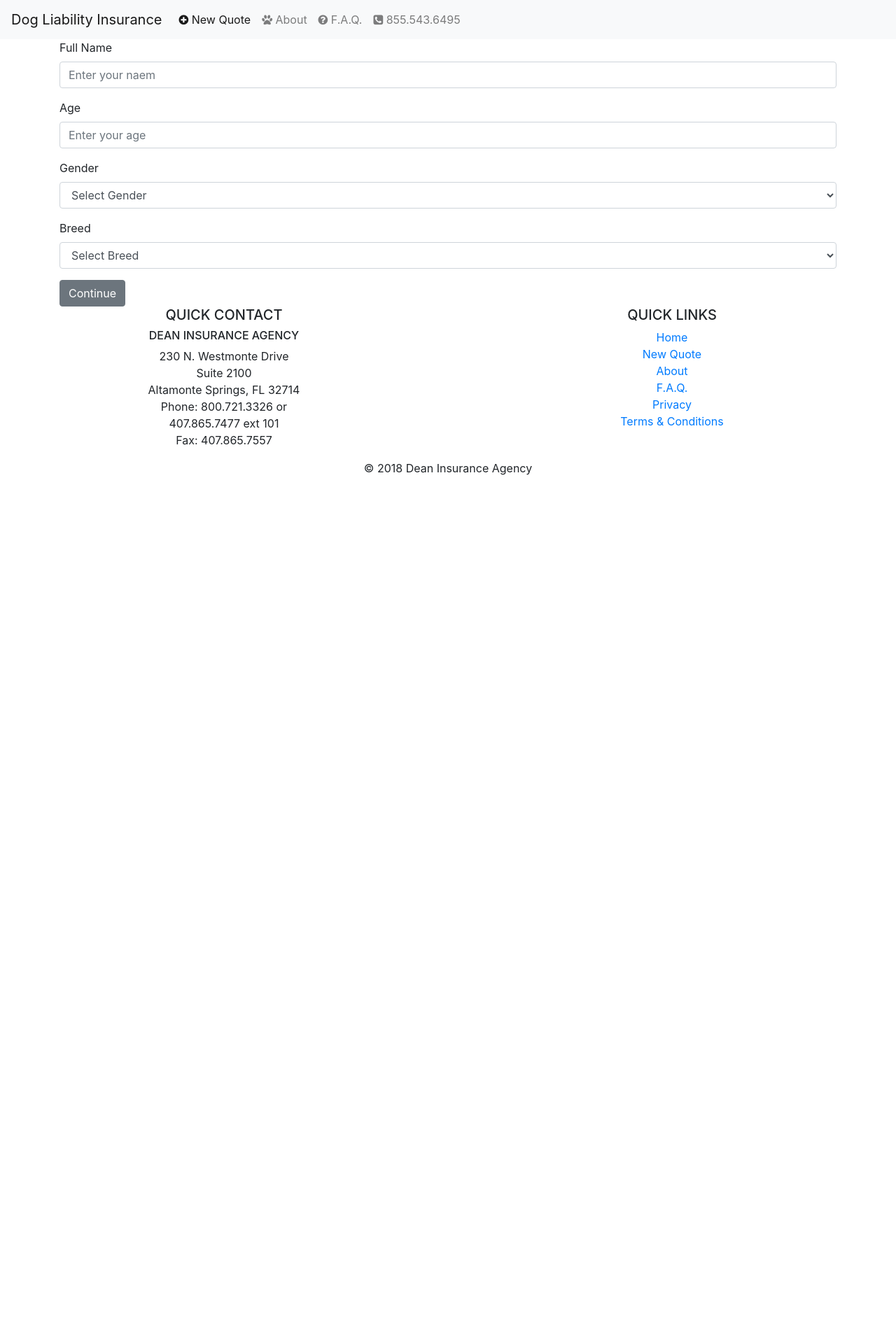
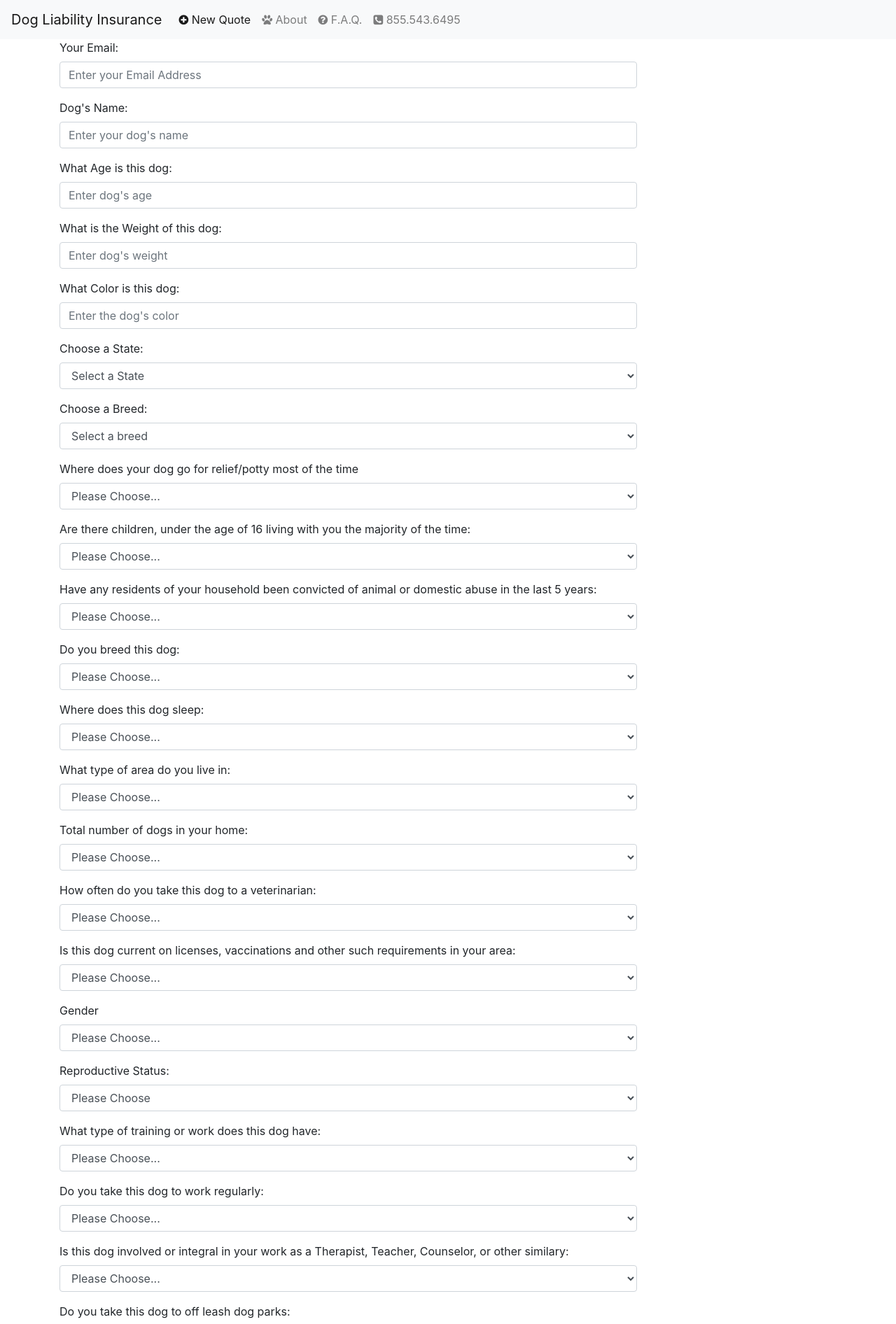
Before and after one commit to jmanock/BiteDog, a React (Create React App) app: page /Quote in a window 1280 px wide. Shown: the top 1892 px of the page at 70% size. Before the commit the page ends 800 px from the top, so only its background shows below. Built offline with nearby package versions, Linux system fonts and the light colour scheme.

Commit message:
form setup done

```diff
--- a/src/Components/PageComponents/Form.jsx
+++ b/src/Components/PageComponents/Form.jsx
@@ -10,16 +10,37 @@ class FormPage extends Component{
     super(props);
     this.state = {
       newUser:{
-        name:'',
+        email:'',
+        dogsName:'',
         age:'',
+        weight:'',
+        color:'',
+        bathroom:'',
+        breed:'',
+        state:'',
+        children:'',
+        abuse:'',
+        doesBreed:'',
+        area:'',
+        sleep:'',
+        dogsInHome:'',
+        adopted:'',
+        deployed:'',
+        animalServices:'',
+        animalInjury:'',
+        humanInjury:'',
+        dogParks:'',
+        integral:'',
+        work:'',
+        training:'',
+        reproductive:'',
         gender:'',
-        skills:[],
-        breed:'',
-        about:''
+        vaccinations:'',
+        veterinarian:''
       },
-      genderOptions:States,
+      stateOptions:States,
       breedOptions:Breeds,
-      skillOptions:['Programing', 'Sex', 'Stealing']
+      ynOptions:['Yes', 'No']
     }
     this.handleFullName = this.handleFullName.bind(this);
     this.handleAge = this.handleAge.bind(this);
@@ -46,11 +67,67 @@ class FormPage extends Component{
     return(
       <div className='container'>
         <form>
-          <Input type={'text'} title={'Full Name'} name={'name'} value={this.state.newUser.name} placeholder={'Enter your naem'} handleChange={this.handleInput} />
-          <Input type={'number'} title={'Age'} value={this.state.newUser.age} placeholder={'Enter your age'} handleChange={this.handleAge} />
-          <Select title={'Gender'} name={'gender'} options={this.state.genderOptions} value={this.state.newUser.gender} placeholder={'Select Gender'} handleChange={this.handleInput} />
-          <Select title={'Breed'} name={'breed'} options={this.state.breedOptions} value={this.state.newUser.breed} placeholder={'Select Breed'} handleChange={this.handleInput} />
-          <Button type={'secondary'} title={'Continue'}/>
+          <div className='row'>
+            <div className='col-sm-9'>
+              <Input type={'text'} title={'Your Email:'} name={'email'} value={this.state.newUser.email} placeholder={'Enter your Email Address'} handleChange={this.handleInput} />
+
+              <Input type={'text'} title={"Dog's Name:"} name={'dogsName'} value={this.state.newUser.dogsName} placeholder={"Enter your dog's name"} handleChange={this.handleInput} />
+
+              <Input type={'number'} title={'What Age is this dog:'} name={'age'} value={this.state.newUser.age} placeholder={"Enter dog's age"} handleChange={this.handleInput} />
+
+              <Input type={'number'} title={'What is the Weight of this dog:'} name={'weight'} value={this.state.newUser.weight} placeholder={"Enter dog's weight"} handleChange={this.handleInput} />
+
+              <Input type={'text'} title={'What Color is this dog:'} name={'color'} value={this.state.newUser.color} placeholder={"Enter the dog's color"} handleChange={this.handleInput} />
+
+              <Select title={'Choose a State:'} name={'state'} options={this.state.stateOptions} placeholder={"Select a State"} value={this.state.newUser.state} handleChange={this.handleInput} />
+
+              <Select title={'Choose a Breed:'} name={'breed'} options={this.state.breedOptions} value={this.state.newUser.breed} placeholder={'Select a breed'} handleChange={this.handleInput} />
+
+              <Select title={'Where does your dog go for relief/potty most of the time'} name={'bathroom'} options={['Inside a completely fenced yard or kennel', 'Underground electric dog containment system', 'Outside loose in unfenced yard', 'Permanently tied/tethered outside','On tie line for 1 hour or less at a time', 'Leash Walked']} value={this.state.newUser.bathroom} placeholder={"Please Choose..."} handleChange={this.handleInput} />
+
+              <Select title={'Are there children, under the age of 16 living with you the majority of the time:'} name={'children'} options={['Yes', 'No', 'Daycare or babysitting service in the home', 'Foster children in the home']} value={this.state.newUser.children} placeholder={'Please Choose...'} handleChange={this.handleInput} />
+
+              <Select title={'Have any residents of your household been convicted of animal or domestic abuse in the last 5 years:'} name={'abuse'} options={this.state.ynOptions} value={this.state.newUser.abuse} placeholder={'Please Choose...'} handleChange={this.handleInput} />
+
+              <Select title={'Do you breed this dog:'} name={'doesBreed'} options={['No', 'Stud only', '1 litter annually', '2 litters annually']} value={this.state.newUser.doesBreed} placeholder={'Please Choose...'} handleChange={this.handleInput} />
+
+              <Select title={'Where does this dog sleep:'} name={'sleep'} options={['Inside home', 'Garage', 'Outside loose in fenced yard', 'Outside without any restraints', 'Permanent outside kennel', 'Tied out']} value={this.state.newUser.sleep} placeholder={'Please Choose...'} handleChange={this.handleInput} />
+
+              <Select title={'What type of area do you live in:'} name={'area'} options={['Country and/or your dog travels with you', 'City, Town, Suburb, Campus']} value={this.state.newUser.area} placeholder={'Please Choose...'} handleChange={this.handleInput} />
+
+              <Select title={'Total number of dogs in your home:'} name={'dogsInHome'} options={['1', '2 to 4', '5 or more']} value={this.state.newUser.dogsInHome} placeholder={'Please Choose...'} handleChange={this.handleInput} />
+
+              <Select title={'How often do you take this dog to a veterinarian:'} name={'veterinarian'} options={['Annually and would treat for illness or injury', 'Only as required by law', 'Never']} value={this.state.newUser.veterinarian} placeholder={'Please Choose...'} handleChange={this.handleInput} />
+
+              <Select title={'Is this dog current on licenses, vaccinations and other such requirements in your area:'} name={'vaccinations'} options={this.state.ynOptions} value={this.state.newUser.vaccinations} placeholder={'Please Choose...'} handleChange={this.handleInput} />
+
+              <Select title={'Gender'} name={'gender'} options={['Male', 'Female']} value={this.state.newUser.gender} placeholder={'Please Choose...'} handleChange={this.handleInput} />
+
+              <Select title={'Reproductive Status:'} name={'reproductive'} options={['Intact', 'Neutered - Male', 'Spayed - Female']} value={this.state.newUser.reproductive} placeholder={'Please Choose'} handleChange={this.handleInput} />
+
+              <Select title={'What type of training or work does this dog have:'} name={'training'} options={['None or basic', 'Intermediate', 'Advanced', 'Therapy Dog', 'Hunting, Gun, Sporting off leash, Farm, Hearding', 'Sled dog racing, Musing for hire, Freighting', 'War or Police service dog, Professionally trained Personal Protection or Professionally Trained Guard Dog']} value={this.state.newUser.training} placeholder={'Please Choose...'} handleChange={this.handleInput} />
+
+              <Select title={'Do you take this dog to work regularly:'} name={'work'} options={this.state.ynOptions} value={this.state.newUser.work} placeholder={'Please Choose...'} handleChange={this.handleInput} />
+
+              <Select title={'Is this dog involved or integral in your work as a Therapist, Teacher, Counselor, or other similary:'} name={'integral'} options={this.state.ynOptions} value={this.state.newUser.integral} placeholder={'Please Choose...'} handleChange={this.handleInput} />
+
+              <Select title={'Do you take this dog to off leash dog parks:'} name={'dogParks'} options={this.state.ynOptions} value={this.state.newUser.dogParks} placeholder={'Please Choose...'} handleChange={this.handleInput} />
+
+              <Select title={'Human Injury:'} name={'humanInjury'} options={['None', 'Injured a child - leaving minor bruising, scratch but no broken skin - one time', 'Injured an adult - leaving minor bruising, scratch but no broken skin - one time', 'Injured a child - breaking skin, no permanent scarring', 'Injured an adult - breaking skin, no permanent scarring', 'Injured a child - requiring medical attention and/or stitches', 'Injured an adult - requiring medical attention and/or stitches', 'Injured a child more than once', 'Injured an adult more than once']} value={this.state.newUser.humanInjury} placeholder={'Please Choose...'} handleChange={this.handleInput} />
+
+              <Select title={'Has this dog ever injured another animal:'} name={'animalInjury'} options={['None', 'Injured another animal', 'Killed another animal', 'Injured more than one animal', 'Killed more than one animal']} value={this.state.newUser.animalInjury} placeholder={'Please Choose...'} handleChange={this.handleInput} />
+
+              <Select title={'Has this dog ever been involved with animal services:'} name={'animalServices'} options={['Never', 'Once for breaking the law - no injuries', 'Confiscated and/or fines were issued', 'Been labled dangerous or vicious']} value={this.state.newUser.animalServices} placeholder={'Please Choose...'} handleChange={this.handleInput} />
+
+              <Select title={'Is this dog in a foster arrangement where the owner has been deployed:'} name={'deployed'} options={this.state.ynOptions} value={this.state.newUser.deployed} placeholder={'Please Choose...'} handleChange={this.handleInput} />
+
+              <Select title={'Is this dog in your home with the intent that he/she will be adopted:'} name={'adopted'} options={this.state.ynOptions} value={this.state.newUser.adopted} placeholder={'Please Choose...'} handleChange={this.handleInput} />
+
+
+              <Button type={'secondary'} title={'Continue'}/>
+            </div>
+          </div>
+
         </form>
       </div>
 
```
